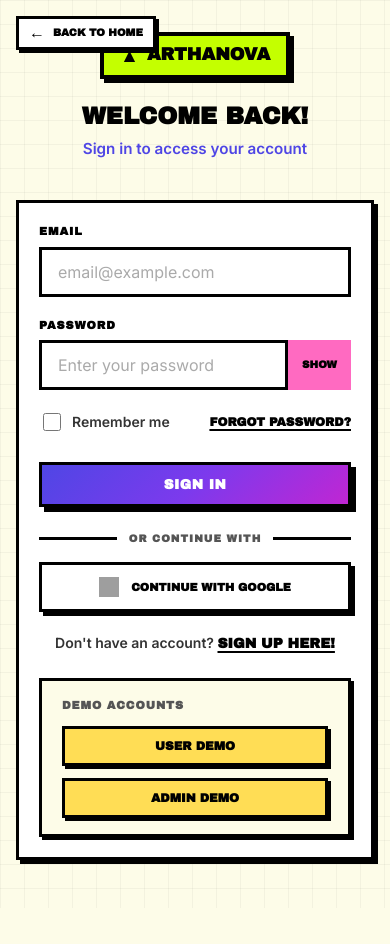
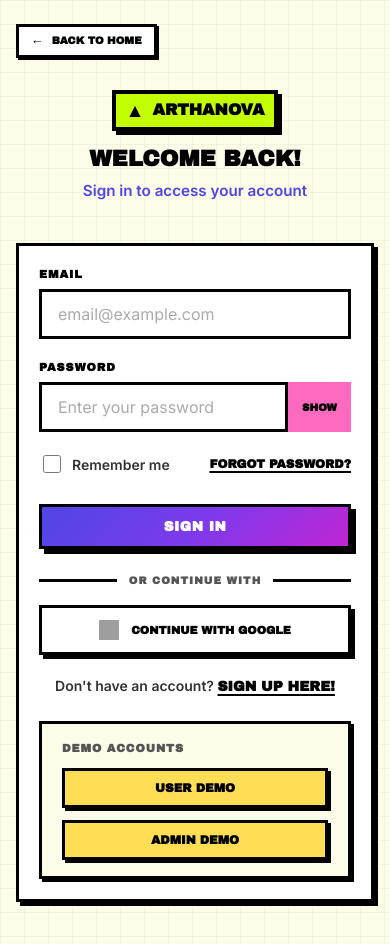
Before and after one commit to RiteshKumar2e/ArthaNova, a React (Vite) app in the folder frontend/: page /login in a window 390 px wide. Shown: the top 944 px of the page. Before the commit the page ends 908 px from the top, so only its background shows below. Built offline with nearby package versions, Linux system fonts and the light colour scheme; grey boxes are pictures that could not be loaded.

Commit message:
feat: Add neo-brutalist styling for authentication pages including forms, buttons, and decorative elements.

```diff
--- a/frontend/src/styles/pages/auth/AuthPages.module.css
+++ b/frontend/src/styles/pages/auth/AuthPages.module.css
@@ -455,13 +455,31 @@
   .authCardLight, .authCardWide { padding: 1.5rem; margin: 1rem; }
   .authTitleLight { font-size: 1.5rem; }
   .brandIconLight { font-size: 1.1rem; padding: 0.4rem 1rem; }
-  .homeButtonLight { top: 1rem; left: 1rem; padding: 6px 10px; font-size: 0.65rem; }
+  .homeButtonLight {
+    position: relative;
+    top: 0; left: 0;
+    align-self: flex-start;
+    margin-bottom: 2rem;
+    padding: 6px 12px;
+    font-size: 0.65rem;
+    box-shadow: 2px 2px 0px #000;
+  }
+  .homeIcon { font-size: 0.8rem; }
+
+  .authPageLight {
+    justify-content: flex-start;
+    padding-top: 1.5rem;
+  }
+  .brandIconLight { font-size: 1rem; padding: 0.3rem 0.6rem; margin-bottom: 1rem; }
+  .authTitleLight { font-size: 1.4rem; }
+
   .riskOptionsLight { grid-template-columns: 1fr; gap: 0.75rem; }
   .formRowLight { grid-template-columns: 1fr; }
   .stepDividerLight { display: none; }
   .regStepIndicatorLight { gap: 1rem; overflow-x: auto; justify-content: flex-start; padding: 1rem 0.5rem; }
   .demoBtnsLight { flex-direction: column; }
   .floatingBox { display: none; }
+
 }
 
 @media (max-width: 480px) {
```
